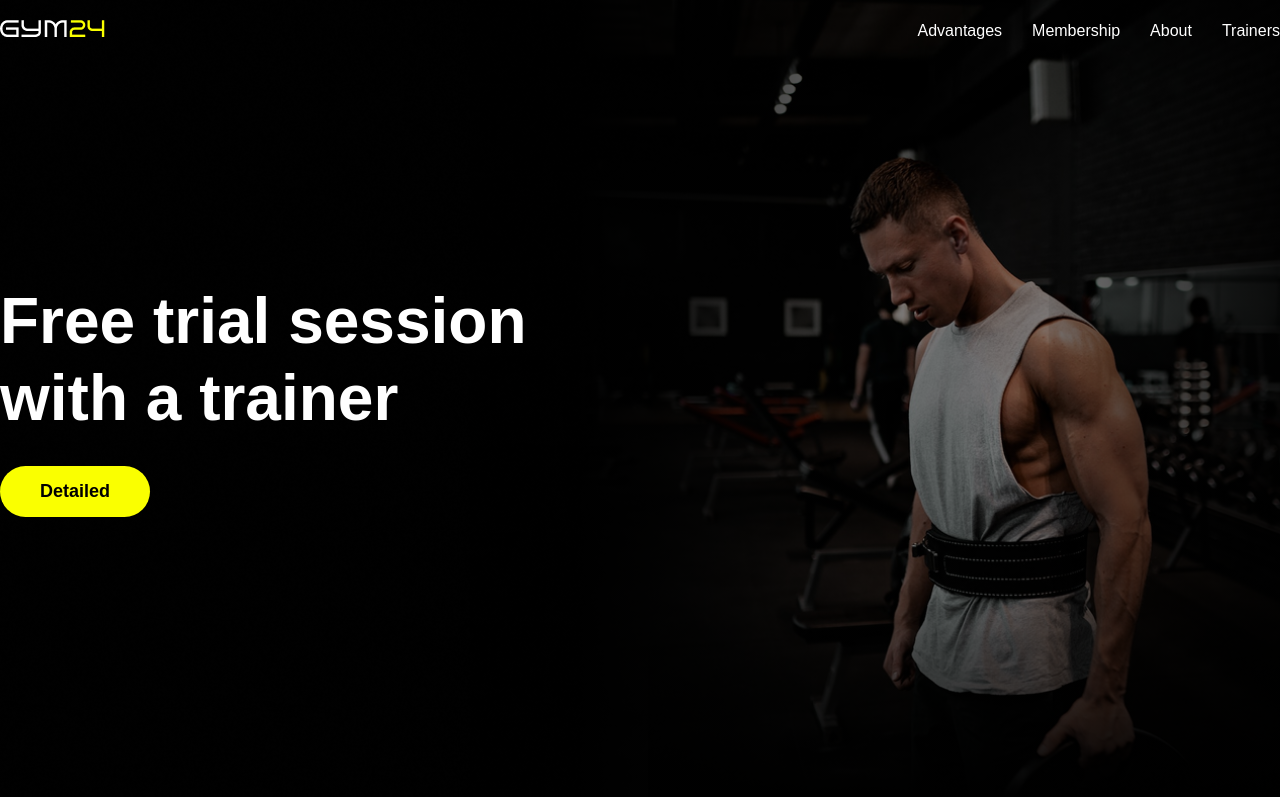
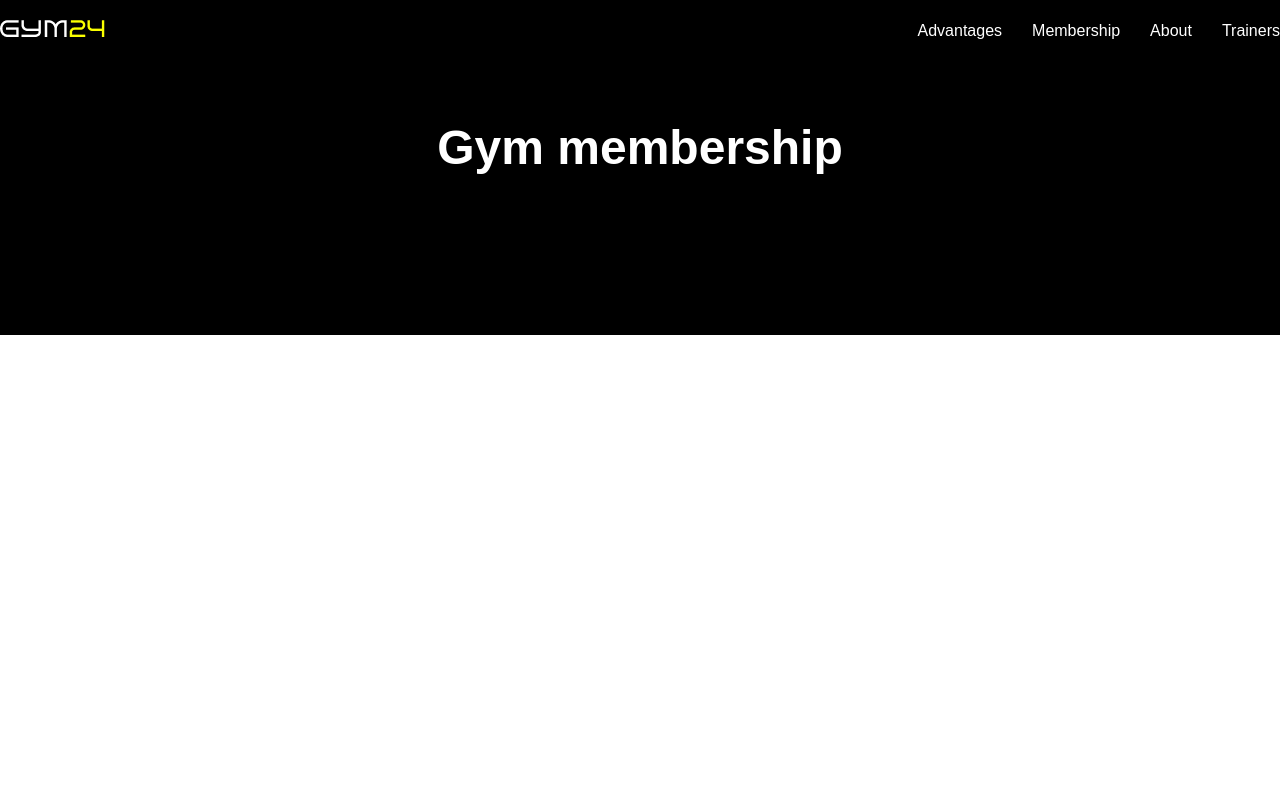
Before and after one commit to Ashadur6575658372/gym24, a plain HTML site: page index.html in a window 1280 px wide. Shown: the top 797 px of the page. Drawn offline with Linux system fonts and the light colour scheme.

Commit message:
add membership js

```diff
--- a/css/style.css
+++ b/css/style.css
@@ -20,6 +20,10 @@ html, body{
   margin: 0 auto;
   padding: 0 20px;
   width: 100%;
+}
+
+.hide {
+  display: none;
 }
 
 /* Header Section Style */
@@ -262,3 +266,17 @@ nav {
   }
 
 }
+
+/* Membership Section Style */
+.membership{
+  background-color: #000000;
+  padding-top: 120px;
+  padding-bottom: 100px;
+}
+
+.membership h2{
+  color: white;
+  font-size: 48px;
+  text-align: center;
+  margin-bottom: 60px;
+}
--- a/index.html
+++ b/index.html
@@ -35,15 +35,15 @@
     </header>
 
     <!-- Hero Section -->
-    <section class="hero">
+    <!-- <section class="hero hide">
       <div class="hero-content">
         <h1>Free trial session with a trainer</h1>
         <button class="cta-button">Detailed</button>
       </div>
-    </section>
+    </section> -->
 
     <!-- Advantages Section -->
-    <section class="advantages" id="advantages">
+    <section class="advantages hide" id="advantages">
       <div class="container">
         <h2>Reasons to join</h2>
 
@@ -111,7 +111,20 @@
       </div>
     </section>
 
+    <!-- Membership Section -->
+     <section class="membership" id="membership">
+      <div class="container">
+        <h2>Gym membership</h2>
+
+        <div class="membership-grid" id="membershipPlans">
+          <!-- plans will be Inserted by Javascript -->
+        </div>
+      </div>
+     </section>
+
+
     <!-- script -->
     <script src="js/app.js"></script>
+    <script src="js/membership.js"></script>
   </body>
 </html>
```
Also changed, not shown: js/membership.js (added).
